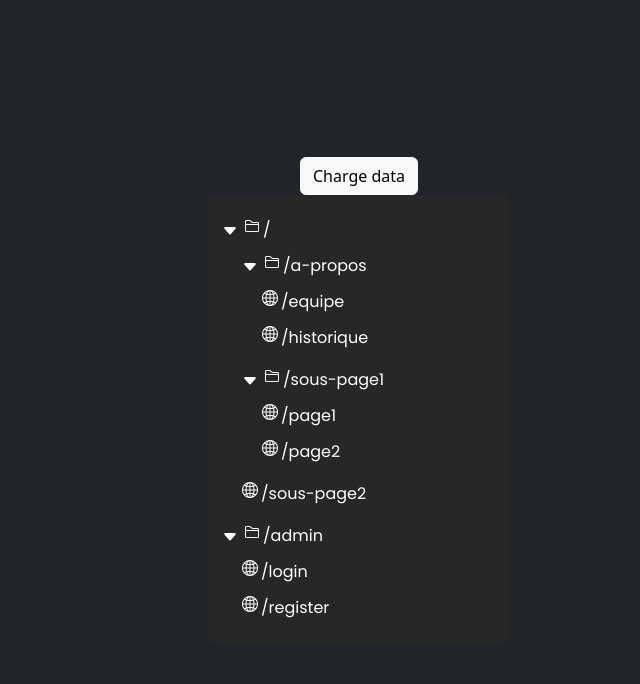
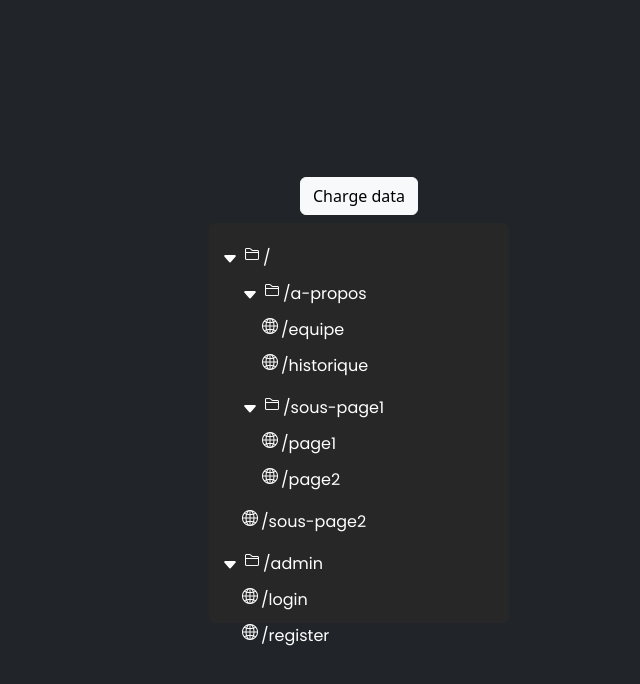
Before and after one commit to dwesh163/WebFileSystem, a plain HTML site: page index.html in a window 1280 px wide. Both pictures are taken after a click on the button "Charge data". Shown: the whole page, without its empty margins (281-921 px from the left). Drawn offline with nearby package versions, Linux system fonts and the light colour scheme.

Commit message:
🔄📝🔧🎨📦📏

```diff
--- a/index.html
+++ b/index.html
@@ -17,7 +17,7 @@
 
 <body class="h-100 bg-dark d-flex flex-column align-items-center justify-content-center">
 
-    <button id="fetchButton" type="button" class="btn btn-light">Charge data</button>
+    <button id="fetchButton" type="button" class="btn btn-light mb-2">Charge data</button>
     <div id="dataContainer"></div>
 </body>
 
--- a/script.js
+++ b/script.js
@@ -20,7 +20,7 @@ function fetchData() {
 	});
 
 	function displayData(data) {
-		var html = '<article id="page">';
+		var html = '<article id="page" style="height: 50vh;">';
 
 		data.pages.forEach((page) => {
 			html += displayPage(page);
```
